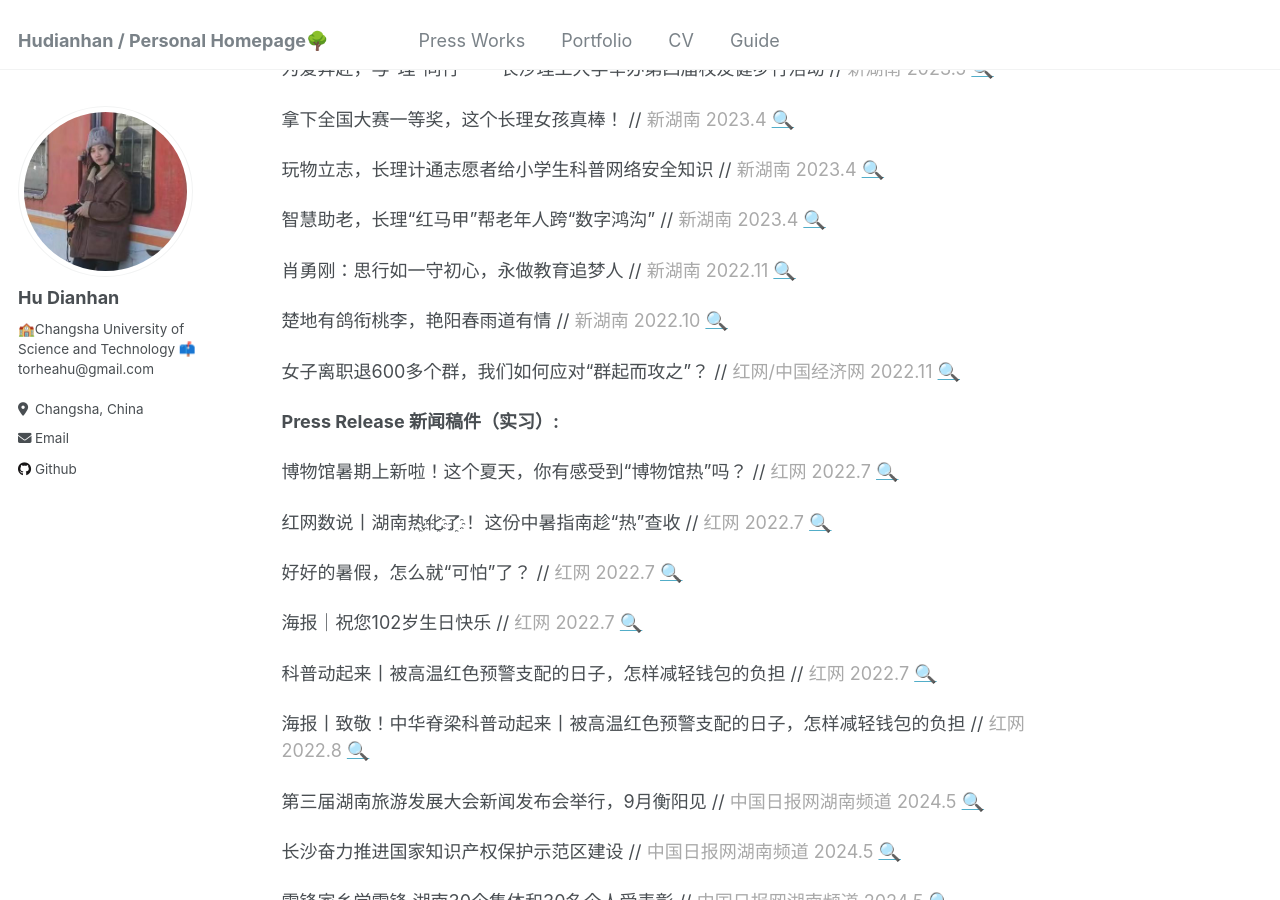
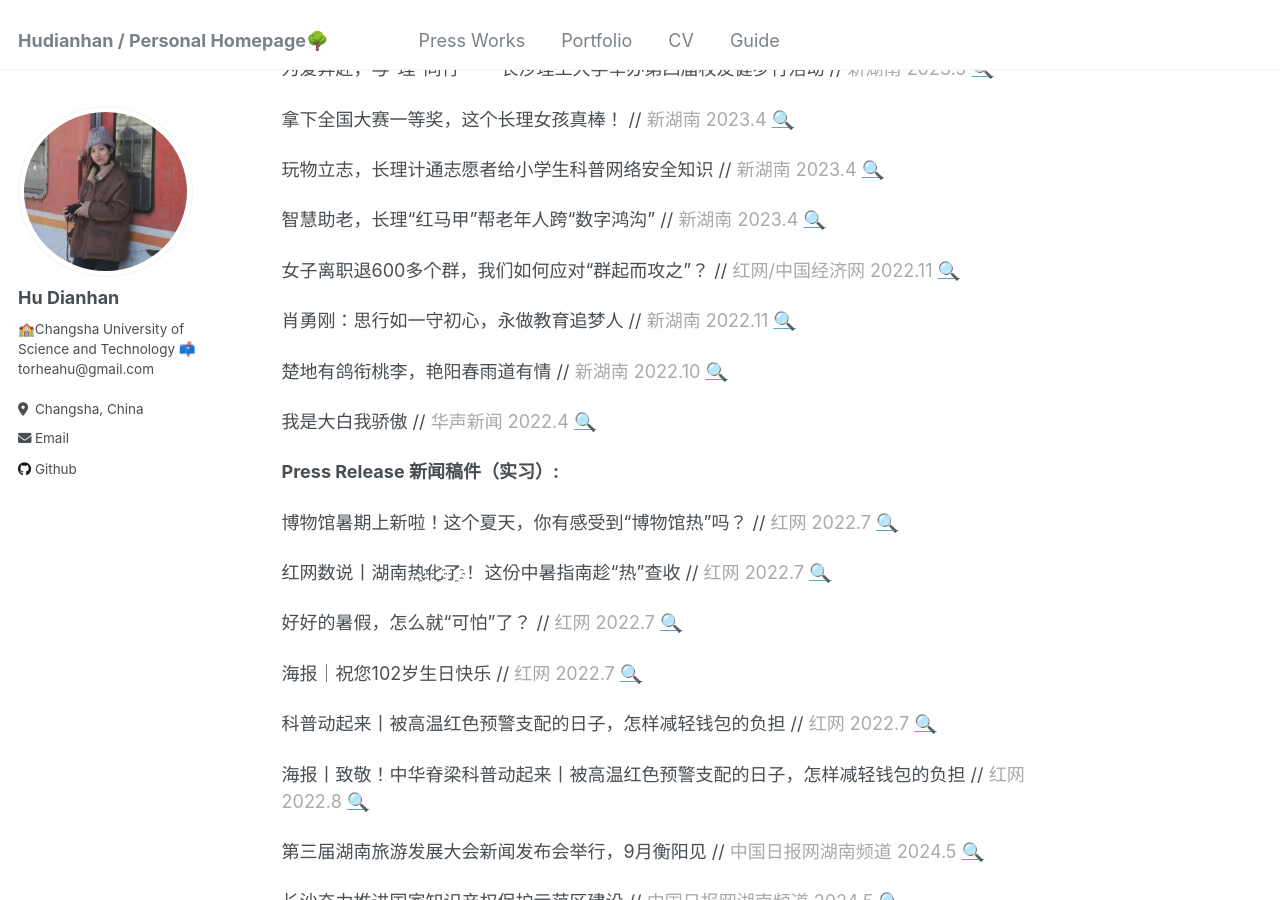
Before and after one commit to Rheahu816/Rheahu.github.io, a Jekyll site: the page built from _pages/about.md, in a window 1280 px wide and 900 px high, scrolled down 598 px. Built offline with Jekyll 4.4.1, drawn with Linux system fonts in a browser that asks for light colours.

Commit message:
Update about.md

```diff
--- a/_pages/about.md
+++ b/_pages/about.md
@@ -37,11 +37,13 @@ You can find my CV here: [Hu Dianhan's Curriculum Vitae](../assets/Curriculum_Vi
 
 智慧助老，长理“红马甲”帮老年人跨“数字鸿沟” // <font color=DarkGray> 新湖南 2023.4 </font> [🔍](https://m.voc.com.cn/xhn/news/202303/16051061.html)
 
+女子离职退600多个群，我们如何应对“群起而攻之”？ // <font color=DarkGray> 红网/中国经济网 2022.11 </font> [🔍](http://views.ce.cn/view/ent/202312/14/t20231214_38828774.shtml)
+
 肖勇刚：思行如一守初心，永做教育追梦人 // <font color=DarkGray> 新湖南 2022.11 </font> [🔍](https://www.hunantoday.cn/news/xhn/202211/15375493.html)
 
 楚地有鸽衔桃李，艳阳春雨道有情 // <font color=DarkGray> 新湖南 2022.10 </font> [🔍](https://www.hunantoday.cn/news/xhn/202210/15375646.html)
 
-女子离职退600多个群，我们如何应对“群起而攻之”？ // <font color=DarkGray> 红网/中国经济网 2022.11 </font> [🔍](http://views.ce.cn/view/ent/202312/14/t20231214_38828774.shtml)
+我是大白我骄傲 // <font color=DarkGray> 华声新闻 2022.4 </font> [🔍](https://hunan.voc.com.cn/mobile/article/202204/202204090000052052.html)
 
 **Press Release 新闻稿件（实习）:**
 
```
